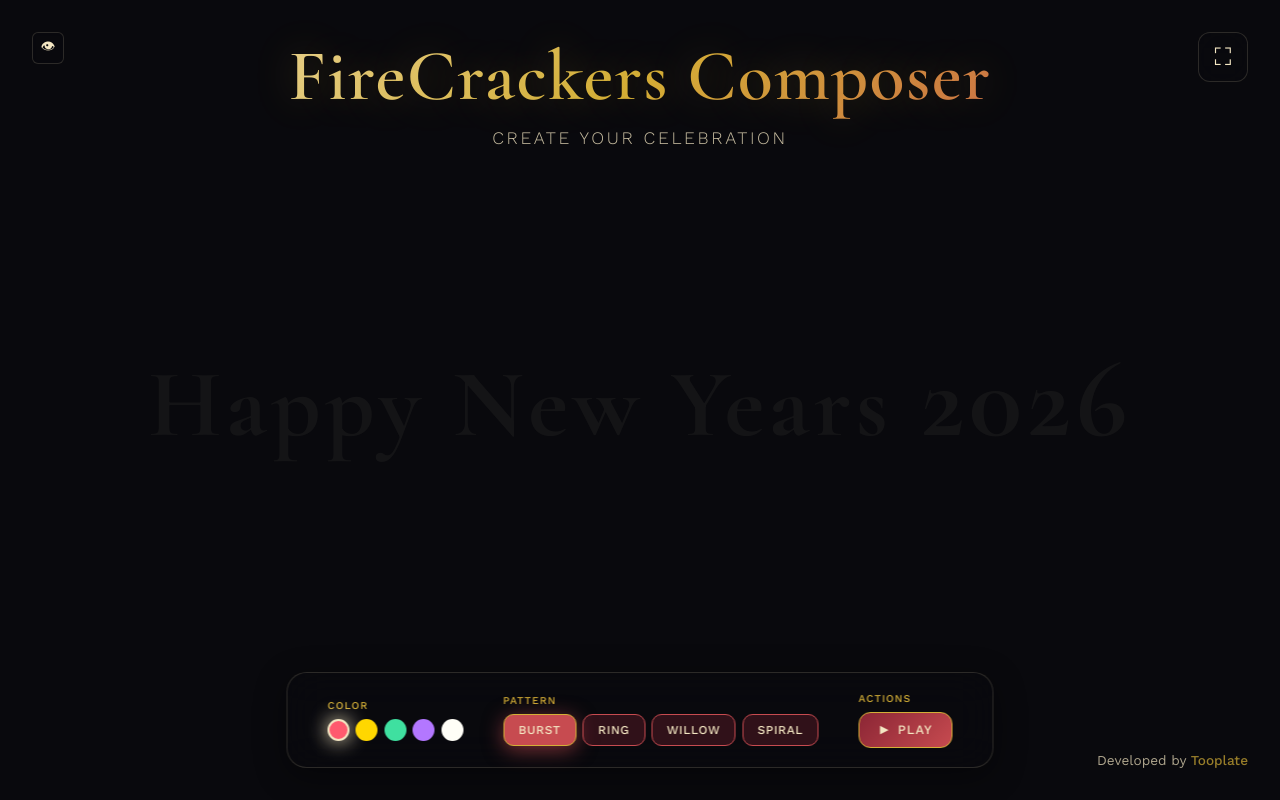
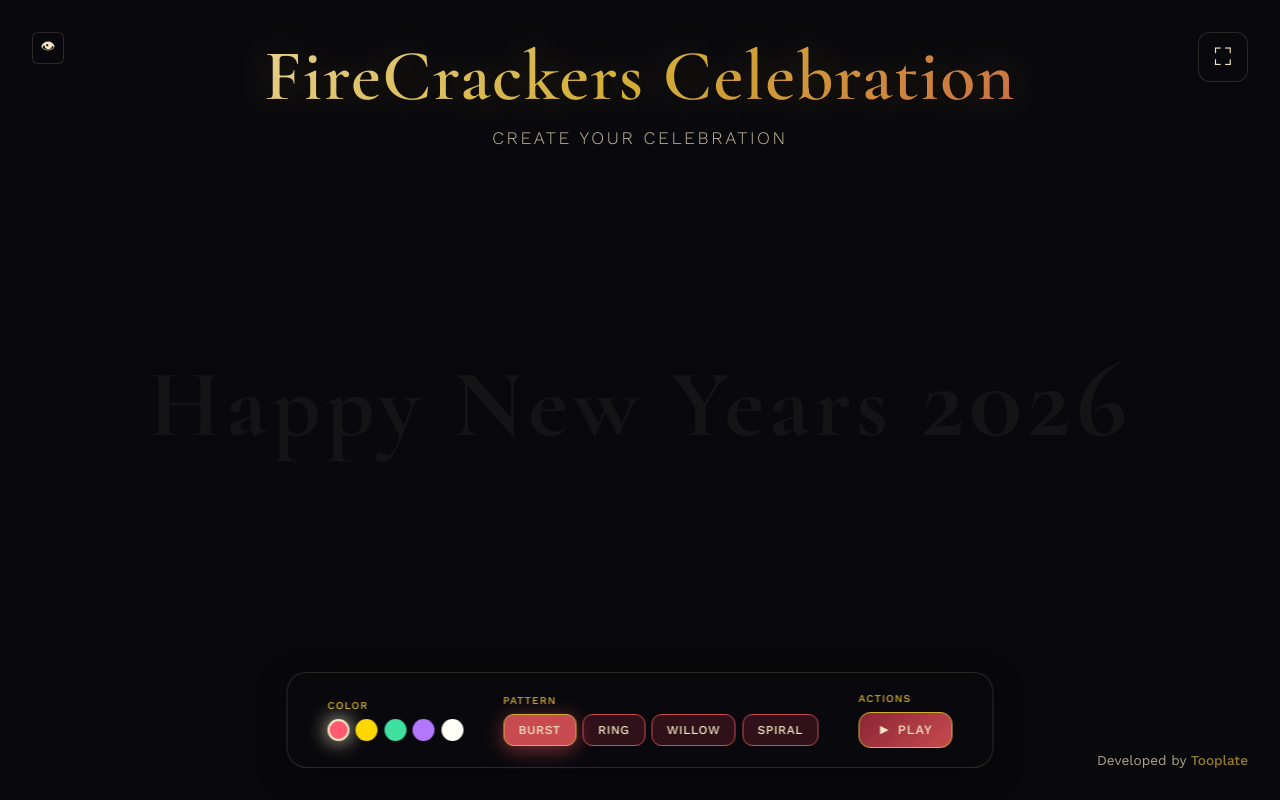
Before and after one commit to tawsdevops-oss/FireWorks-html-nodejs, a website: page index.html in a window 1280 px wide. Drawn offline with nearby package versions, Linux system fonts and the light colour scheme.

Commit message:
added in index.html file

```diff
--- a/index.html
+++ b/index.html
@@ -38,7 +38,7 @@ Free HTML CSS Template
         </div>
 
         <header>
-            <h1>FireCrackers Composer</h1>
+            <h1>FireCrackers Celebration</h1>
             <p class="subtitle">Create Your Celebration</p>
         </header>
 
```
